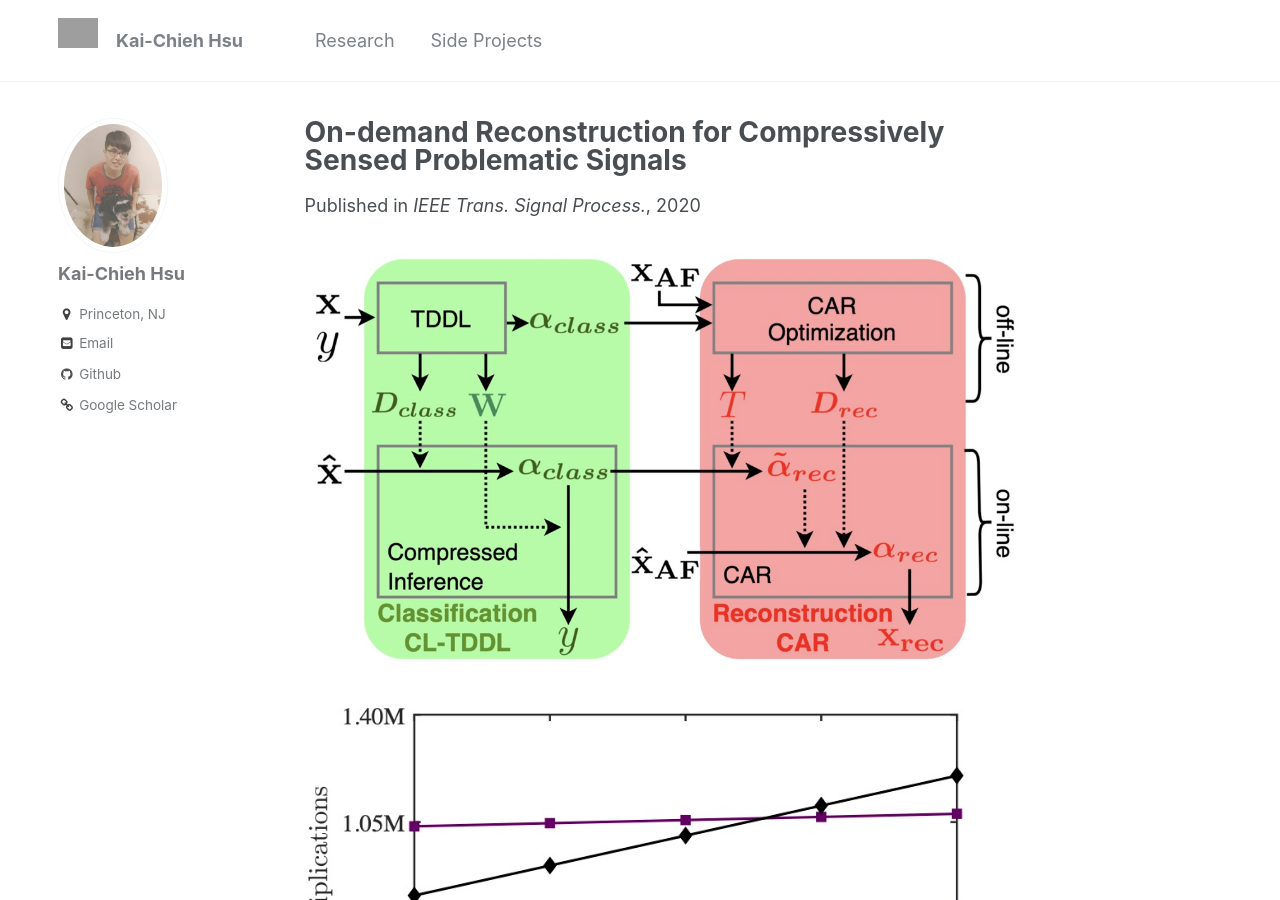
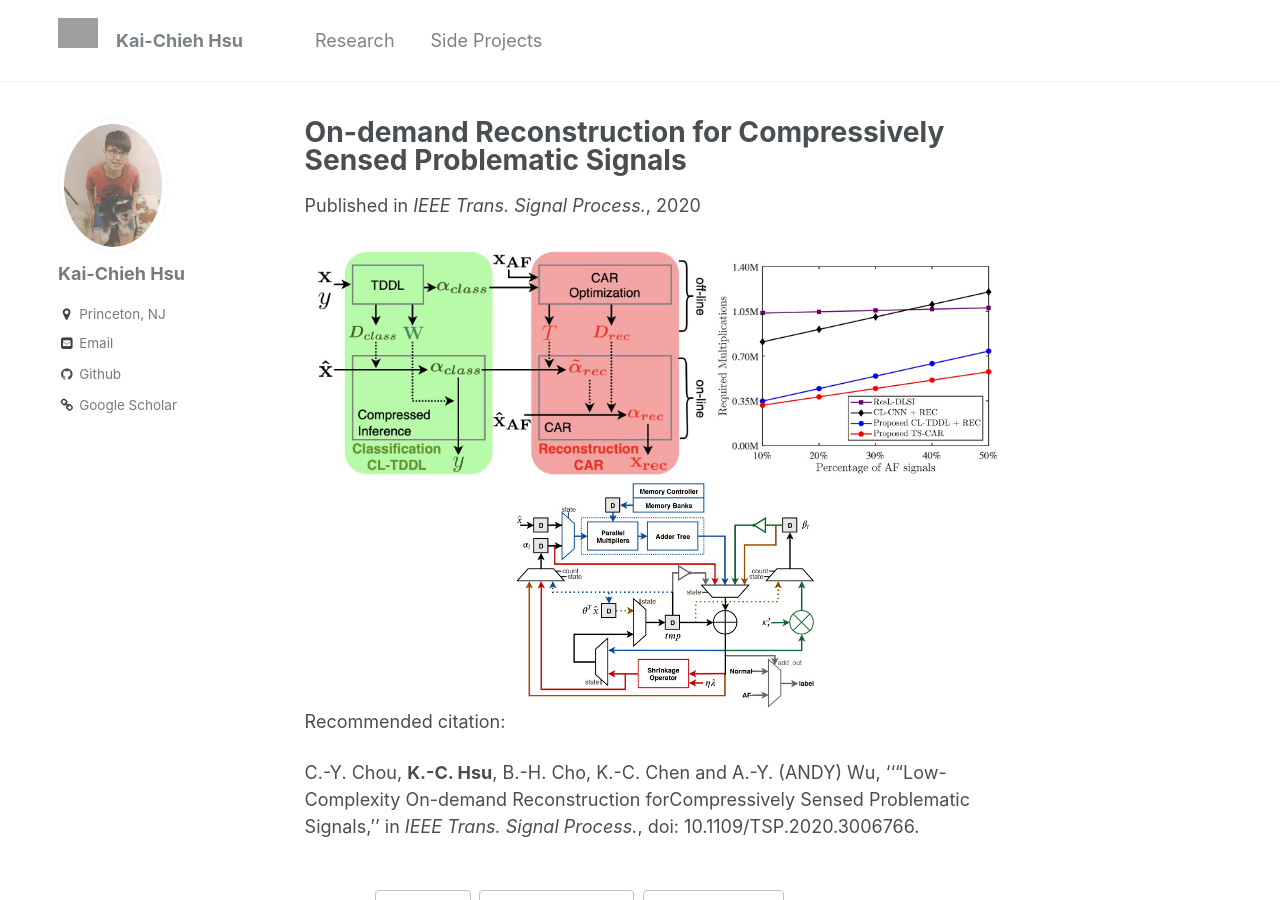
Before and after one commit to kaichiehhsu/kaichiehhsu.github.io, a Jekyll site: the page built from _research/2020-07-02-TSCAR.md, in a window 1280 px wide and 900 px high. Built offline with Jekyll 4.4.1, drawn with Linux system fonts in a browser that asks for light colours.

Commit message:
fig size

```diff
--- a/_research/2020-07-02-TSCAR.md
+++ b/_research/2020-07-02-TSCAR.md
@@ -13,9 +13,9 @@ tags:
 ---
 
 <center>
-	<img src="/images/TS-CAR/framework.jpg"  alt="drawing" height="300"/>
-	<img src="/images/TS-CAR/comparison_total.jpg"  alt="drawing" height="300"/>
-	<img src="/images/TS-CAR/architecture.jpg"  alt="drawing" height="300"/>
+	<img src="/images/TS-CAR/framework.jpg"  alt="drawing" width="400"/>
+	<img src="/images/TS-CAR/comparison_total.jpg"  alt="drawing" width="300"/>
+	<img src="/images/TS-CAR/architecture.jpg"  alt="drawing" width="300"/>
 </center>
 
 
```
